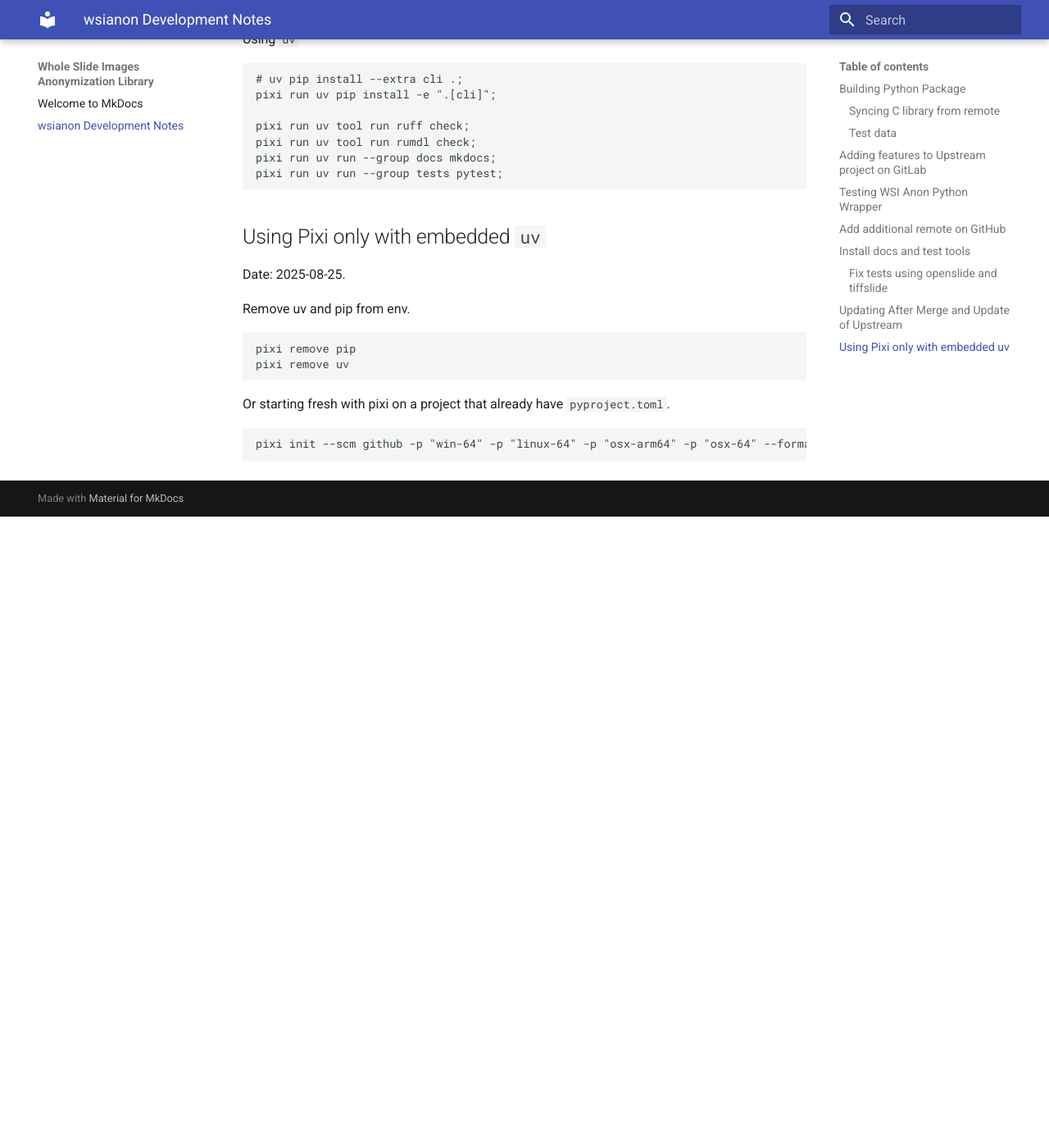
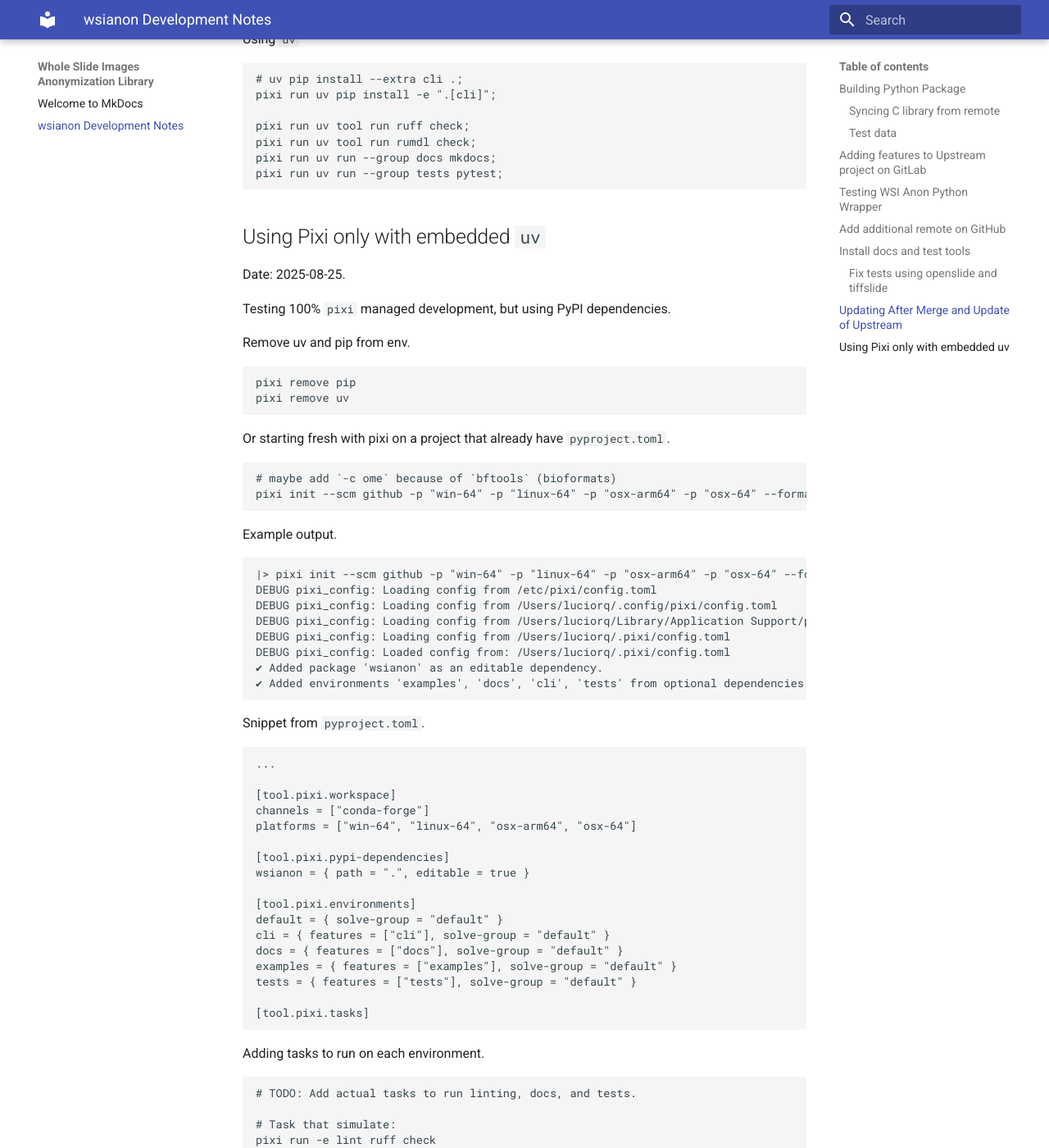
Before and after one commit to luciorq/wsianon, an MkDocs documentation site: the page built from docs/DEVELOPMENT.md, in a window 1280 px wide and 1400 px high, scrolled down 3341 px. Shown: the whole window at 82% size. Built offline with MkDocs 1.6.1 and Material for MkDocs 9.7.7, drawn with Linux system fonts in a browser that asks for light colours; before the commit the page ends 3971 px from its top, so only the background shows below that; some of the changed text lies outside the part shown.

````diff
--- a/docs/DEVELOPMENT.md
+++ b/docs/DEVELOPMENT.md
@@ -304,6 +304,8 @@
 
 Date: 2025-08-25.
 
+Testing 100% `pixi` managed development, but using PyPI dependencies.
+
 Remove uv and pip from env.
 
 ```bash
@@ -314,5 +316,63 @@
 Or starting fresh with pixi on a project that already have `pyproject.toml`.
 
 ```bash
-pixi init --scm github -p "win-64" -p "linux-64" -p "osx-arm64" -p "osx-64" --format pyproject.toml -c conda-forge -vv
+# maybe add `-c ome` because of `bftools` (bioformats)
+pixi init --scm github -p "win-64" -p "linux-64" -p "osx-arm64" -p "osx-64" --format pyproject -c conda-forge -vv
 ```
+
+Example output.
+
+```txt
+|> pixi init --scm github -p "win-64" -p "linux-64" -p "osx-arm64" -p "osx-64" --format pyproject -c conda-forge -vv
+DEBUG pixi_config: Loading config from /etc/pixi/config.toml
+DEBUG pixi_config: Loading config from /Users/luciorq/.config/pixi/config.toml
+DEBUG pixi_config: Loading config from /Users/luciorq/Library/Application Support/pixi/config.toml
+DEBUG pixi_config: Loading config from /Users/luciorq/.pixi/config.toml
+DEBUG pixi_config: Loaded config from: /Users/luciorq/.pixi/config.toml
+✔ Added package 'wsianon' as an editable dependency.
+✔ Added environments 'examples', 'docs', 'cli', 'tests' from optional dependencies or dependency groups.
+```
+
+Snippet from `pyproject.toml`.
+
+```toml
+...
+
+[tool.pixi.workspace]
+channels = ["conda-forge"]
+platforms = ["win-64", "linux-64", "osx-arm64", "osx-64"]
+
+[tool.pixi.pypi-dependencies]
+wsianon = { path = ".", editable = true }
+
+[tool.pixi.environments]
+default = { solve-group = "default" }
+cli = { features = ["cli"], solve-group = "default" }
+docs = { features = ["docs"], solve-group = "default" }
+examples = { features = ["examples"], solve-group = "default" }
+tests = { features = ["tests"], solve-group = "default" }
+
+[tool.pixi.tasks]
+```
+
+Adding tasks to run on each environment.
+
+```bash
+# TODO: Add actual tasks to run linting, docs, and tests.
+
+# Task that simulate:
+pixi run -e lint ruff check
+
+pixi run -e lint rumdl check
+
+pixi run -e tests python -m pytest -vvv
+
+pixi run -e docs python -m mkdocs build
+
+pixi run wsianon --help
+
+pixi run -e cli wsianon --help
+
+pixi tasks ...
+
+```
--- a/src/wsianon/__about__.py
+++ b/src/wsianon/__about__.py
@@ -28,7 +28,7 @@
 commit_id: COMMIT_ID
 __commit_id__: COMMIT_ID
 
-__version__ = version = '0.1.dev39+gf08158a62.d20250825'
-__version_tuple__ = version_tuple = (0, 1, 'dev39', 'gf08158a62.d20250825')
+__version__ = version = '0.1.dev40+g00668cae8.d20250826'
+__version_tuple__ = version_tuple = (0, 1, 'dev40', 'g00668cae8.d20250826')
 
-__commit_id__ = commit_id = 'gf08158a62'
+__commit_id__ = commit_id = 'g00668cae8'
````
Also changed, not shown: pyproject.toml (+22 -0 lines), 1 other file.
